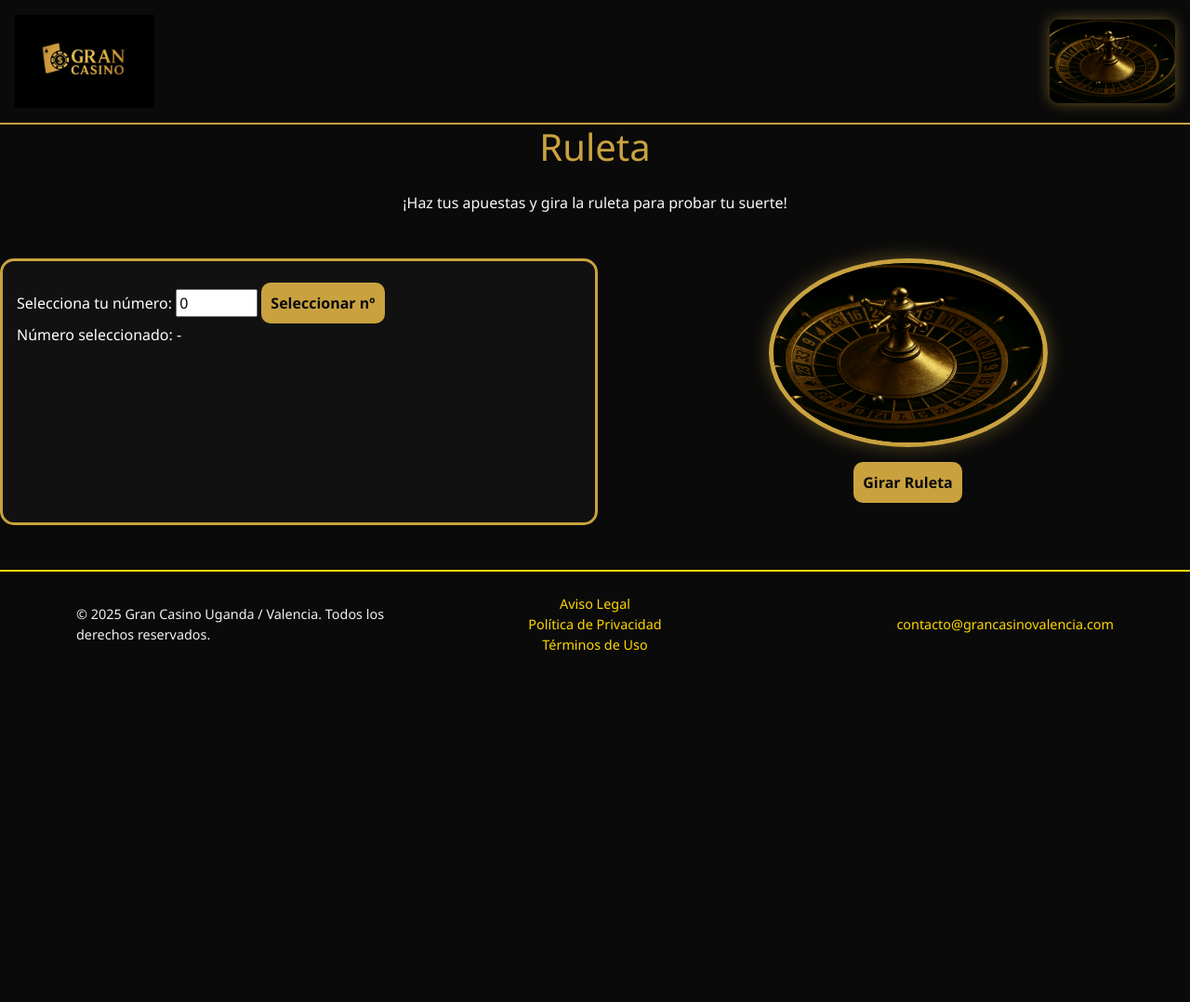
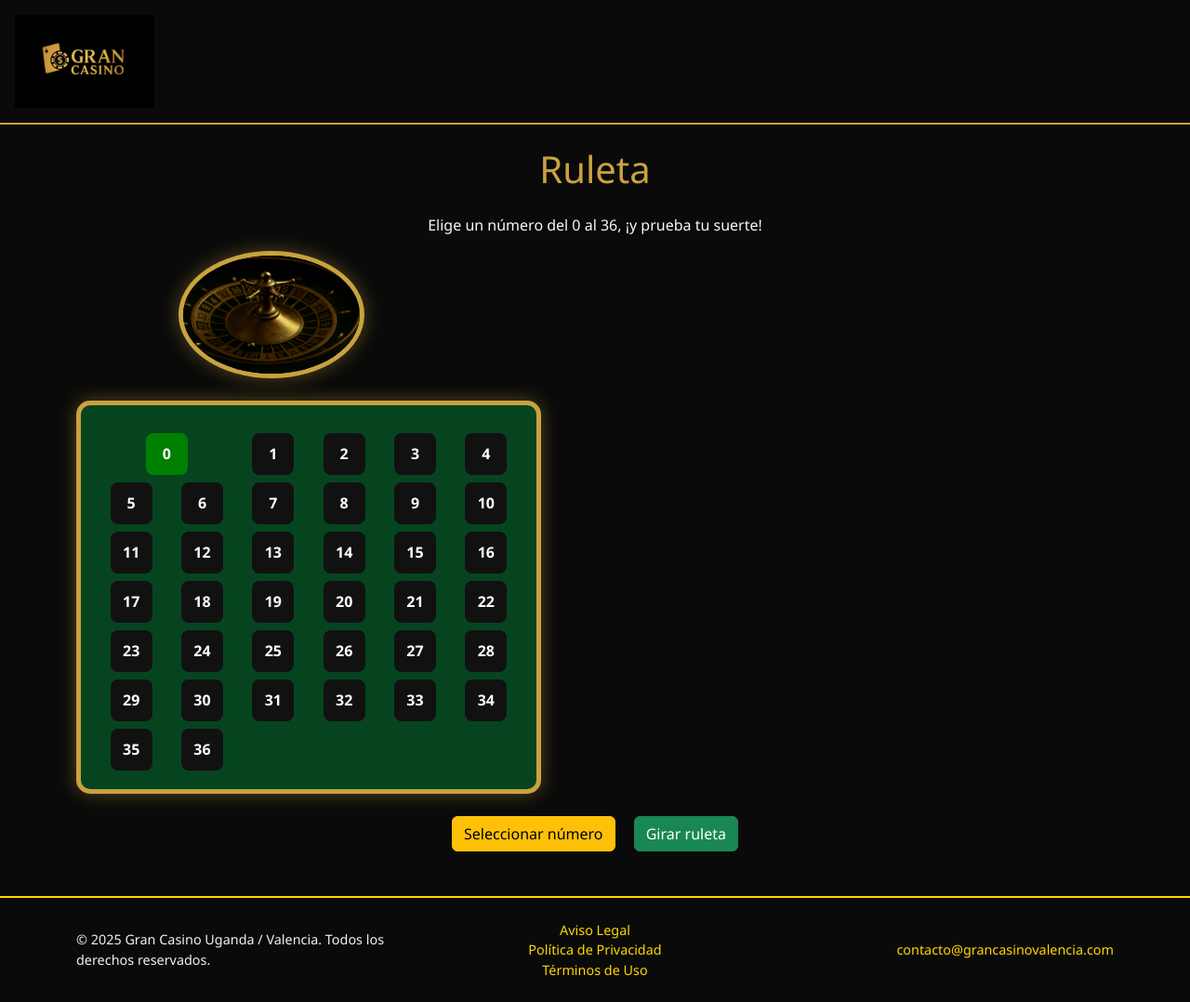
Before and after one commit to saimonfiles06/proyectoFinal, a PHP site: page /juegos/ruleta.html in a window 1280 px wide. Shown: the whole page at 93% size. Before the commit the page ends 700 px from the top, so only its background shows below. Run offline with PHP 8.4, Linux system fonts and the light colour scheme.

Commit message:
cambios en ruleta y blackjack

```diff
--- a/css/estilos.css
+++ b/css/estilos.css
@@ -83,37 +83,90 @@ header {
 .main-ruleta {
   display: flex;
   justify-content: center;
+  align-items: flex-start;
   gap: 30px;
   margin-top: 30px;
   flex-wrap: wrap;
 }
 
+/* 🎯 TAPETE */
 .tapete {
   flex: 1;
-  min-width: 200px;
-  border: 3px solid #c9a23f;
+  min-width: 250px;
+  max-width: 500px;
+  background-color: #064420;
+  border: 5px solid #c9a23f;
   border-radius: 15px;
-  padding: 15px;
-  background-color: #111;
+  padding: 20px;
+  color: #c9a23f;
+  text-align: center;
+  box-shadow: 0 0 20px rgba(201, 162, 63, 0.4);
 }
 
+.numeros-tapete {
+  display: grid;
+  grid-template-columns: repeat(6, 1fr);
+  gap: 8px;
+  justify-items: center;
+  margin-top: 10px;
+}
+
+.numero-celda {
+  width: 45px;
+  height: 45px;
+  background-color: #111;
+  color: #fff;
+  font-weight: bold;
+  border-radius: 8px;
+  border: 2px solid transparent;
+  display: flex;
+  align-items: center;
+  justify-content: center;
+  cursor: pointer;
+  transition: all 0.3s ease;
+}
+
+.numero-celda.zero {
+  background-color: green;
+  grid-column: span 2;
+}
+
+.numero-celda:hover {
+  background-color: #c9a23f;
+  color: #0a0a0a;
+}
+
+.numero-celda.seleccionado {
+  background-color: #c9a23f;
+  color: #0a0a0a;
+  border-color: #c9a23f;
+}
+
+/* 🎡 RULETA */
 .ruleta-container {
   flex: 1;
-  min-width: 300px;
+  min-width: 250px;
+  max-width: 420px;
   display: flex;
   flex-direction: column;
   align-items: center;
+  justify-content: center;
+  text-align: center;
 }
 
-.ruleta-img {
-  width: 300px;
+#ruleta {
+  display: block;
+  margin: 0 auto;
+  width: 200px;
+  max-width: 70%;
+  height: auto;
+  border: 5px solid #c9a23f;
   border-radius: 50%;
-  border: 5px solid #c9a23f;
   box-shadow: 0 0 20px rgba(201, 162, 63, 0.4);
-  transition: transform 3s ease-out;
+  transition: transform 4s cubic-bezier(0.2, 0.7, 0.2, 1);
 }
 
-
+/* 🎰 Botones ruleta */
 .botones-ruleta {
   display: flex;
   justify-content: space-between;
--- a/js/ruleta.js
+++ b/js/ruleta.js
@@ -2,51 +2,54 @@ let numeroSeleccionado = null;
 
 const btnSeleccionar = document.getElementById('btn-seleccionar');
 const btnGirar = document.getElementById('btn-girar');
-const numeroInput = document.getElementById('numero-ruleta');
 const numeroMostrado = document.getElementById('numero-seleccionado');
 const resultado = document.getElementById('resultado-ruleta');
 const ruletaImg = document.getElementById('ruleta');
+const tapete = document.getElementById('numeros-tapete');
 
-// Guardar el número seleccionado
+// ===== GENERAR NÚMEROS DEL TAPETE =====
+for (let i = 0; i <= 36; i++) {
+  const celda = document.createElement('div');
+  celda.textContent = i;
+  celda.classList.add('numero-celda');
+  if (i === 0) celda.classList.add('zero');
+
+  celda.addEventListener('click', () => {
+    document.querySelectorAll('.numero-celda').forEach(c => c.classList.remove('seleccionado'));
+    celda.classList.add('seleccionado');
+    numeroSeleccionado = i;
+  });
+
+  tapete.appendChild(celda);
+}
+
+// ===== BOTÓN SELECCIONAR =====
 btnSeleccionar.addEventListener('click', () => {
-  const val = parseInt(numeroInput.value);
-  if (val >= 0 && val <= 36) {
-    numeroSeleccionado = val;
-    numeroMostrado.textContent = `Número seleccionado: ${numeroSeleccionado}`;
-    resultado.textContent = '';
-  } else {
-    alert('Introduce un número válido entre 0 y 36');
+  if (numeroSeleccionado === null) {
+    alert('Selecciona un número en el tapete antes de continuar.');
+    return;
   }
+  numeroMostrado.textContent = `Número seleccionado: ${numeroSeleccionado}`;
+  resultado.textContent = '';
 });
 
-// Función para girar la ruleta con aceleración y deceleración
+// ===== BOTÓN GIRAR =====
 btnGirar.addEventListener('click', () => {
   if (numeroSeleccionado === null) {
-    alert('Selecciona primero un número');
+    alert('Primero selecciona un número.');
     return;
   }
 
-  // Número ganador aleatorio
-  const numeroResultado = Math.floor(Math.random() * 37); // 0-36
+  // Girar solo en sentido horario
+  const rotacion = 360 * 6 + Math.floor(Math.random() * 360);
+  ruletaImg.style.transition = 'transform 4s cubic-bezier(0.1, 0.7, 0.1, 1)';
+  ruletaImg.style.transform = `rotate(${rotacion}deg)`;
 
-  // Calcular rotación final en sentido horario
-  const girosCompletos = 8 + Math.random() * 4; // 8-12 giros completos
-  const anguloFinal = (numeroResultado / 37) * 360;
-  const rotacionTotal = girosCompletos * 360 + anguloFinal;
-
-  // Animación usando keyframes con aceleración inicial y deceleración
-  ruletaImg.style.transition = 'none';
-  ruletaImg.style.transform = 'rotate(0deg)';
-
-  requestAnimationFrame(() => {
-    ruletaImg.style.transition = 'transform 5s cubic-bezier(0.55, 0, 0.1, 1)'; // aceleración al inicio y deceleración al final
-    ruletaImg.style.transform = `rotate(${rotacionTotal}deg)`;
-  });
-
-  // Mostrar resultado después de la animación
   setTimeout(() => {
-    resultado.textContent = numeroResultado === numeroSeleccionado
-      ? `¡Ha salido el ${numeroResultado}! ¡Has ganado!`
-      : `Ha salido el ${numeroResultado}, has perdido.`;
-  }, 5100); // Un poquito más que la duración de la animación
+    const numeroGanador = Math.floor(Math.random() * 37);
+    resultado.textContent =
+      numeroGanador === numeroSeleccionado
+        ? `🎉 ¡Has ganado! Salió el ${numeroGanador}.`
+        : `Ha salido el ${numeroGanador}. Inténtalo de nuevo.`;
+  }, 4200);
 });
--- a/juegos/blackjack.html
+++ b/juegos/blackjack.html
@@ -12,6 +12,7 @@
     <a href="../index.html" class="navbar-brand">
       <img src="../img/logo.png" alt="Logo de Gran Casino" class="header-logo">
     </a>
+      <img src="../img/blackjack.png" alt="Ruleta de Gran Casino" class="header-ruleta img-fluid">
   </header>
 
   <main class="container text-center mt-4">
--- a/juegos/ruleta.html
+++ b/juegos/ruleta.html
@@ -1,47 +1,44 @@
 <!DOCTYPE html>
 <html lang="es-ES">
-
 <head>
   <meta charset="UTF-8">
   <meta name="viewport" content="width=device-width, initial-scale=1.0">
   <title>Ruleta - Gran Casino</title>
   <link href="https://cdn.jsdelivr.net/npm/bootstrap@5.3.3/dist/css/bootstrap.min.css" rel="stylesheet">
-  <script src="https://cdn.jsdelivr.net/npm/bootstrap@5.3.3/dist/js/bootstrap.bundle.min.js"></script>
   <link rel="stylesheet" href="../css/estilos.css">
-  <link rel="shortcut icon" href="../img/ruleta.png" type="image/x-icon">
 </head>
-
 <body>
-  <header class="d-flex justify-content-between align-items-center p-3">
+  <header class="d-flex justify-content-between align-items-center p-3 flex-wrap">
     <a href="../index.html" class="navbar-brand">
       <img src="../img/logo.png" alt="Logo de Gran Casino" class="header-logo">
     </a>
-    <img src="../img/ruleta.png" alt="Ruleta de Gran Casino" class="header-ruleta img-fluid">
   </header>
-  <h1 class="titulo mb-4 text-center">Ruleta</h1>
-  <p class="text-light mb-5 text-center">¡Haz tus apuestas y gira la ruleta para probar tu suerte!</p>
 
-  <div class="main-ruleta">
-    <!-- Tapete -->
-    <div class="tapete">
-      <label for="numero-ruleta">Selecciona tu número:</label>
-      <input type="number" id="numero-ruleta" min="0" max="36" value="0">
-      <button class="btn-ruleta mt-2" id="btn-seleccionar">Seleccionar nº</button>
-      <p id="numero-seleccionado">Número seleccionado: -</p>
+  <main class="container text-center mt-4">
+    <h1 class="titulo mb-4">Ruleta</h1>
+    <p class="text-light mb-3">Elige un número del 0 al 36, ¡y prueba tu suerte!</p>
+
+    <!-- Imagen de la ruleta -->
+    <div class="ruleta-container">
+      <img src="../img/ruleta.png" alt="Ruleta" id="ruleta" class="img-fluid">
     </div>
 
-    <!-- Ruleta -->
-    <div class="ruleta-container">
-      <img src="../img/ruleta.png" alt="Ruleta" class="ruleta-img" id="ruleta">
-      <button class="btn-ruleta mt-3" id="btn-girar">Girar Ruleta</button>
-      <p id="resultado-ruleta" class="mt-2 fw-bold"></p>
-    </div>
+    <!-- TAPETE con los números -->
+    <div class="tapete mt-4">
+      <div id="numeros-tapete" class="numeros-tapete"></div>
     </div>
 
+    <!-- Controles -->
+    <div class="mt-4">
+      <button id="btn-seleccionar" class="btn btn-warning me-3">Seleccionar número</button>
+      <button id="btn-girar" class="btn btn-success">Girar ruleta</button>
+    </div>
+
+    <!-- Resultado -->
+    <p id="numero-seleccionado" class="text-light mt-3"></p>
+    <p id="resultado-ruleta" class="fw-bold mt-3 text-light"></p>
   </main>
 
-
-</body>
   <footer class="footer mt-5">
     <div class="container py-4">
       <div class="row text-center text-md-start align-items-center">
@@ -64,7 +61,7 @@
       </div>
     </div>
   </footer>
-<!-- Script de funcionalidad -->
+
   <script src="../js/ruleta.js"></script>
-
+</body>
 </html>
```
Also changed, not shown: other parts of css/estilos.css (+41 -14 lines). Lines whose indentation alone changed are shown as unchanged.
